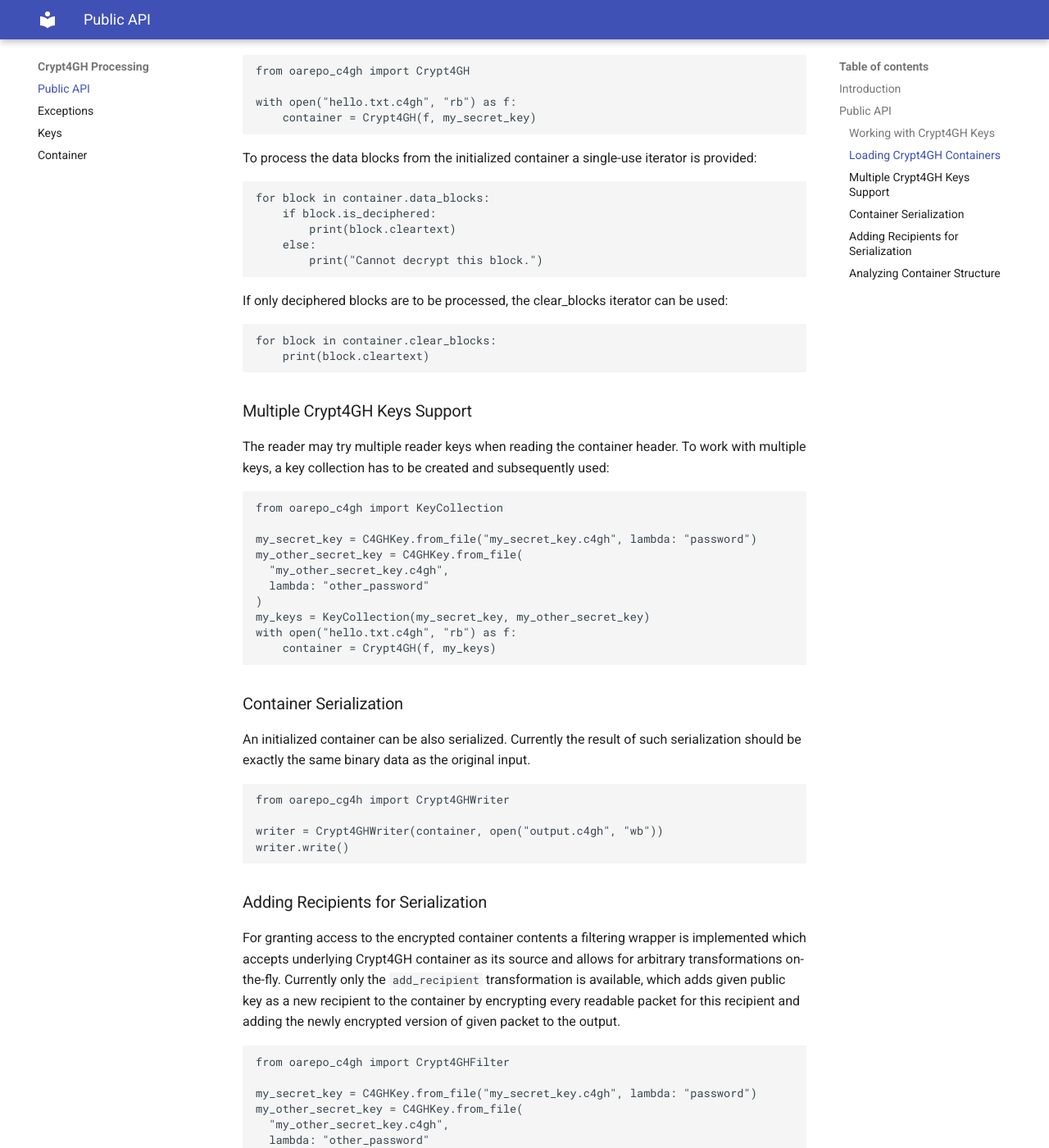
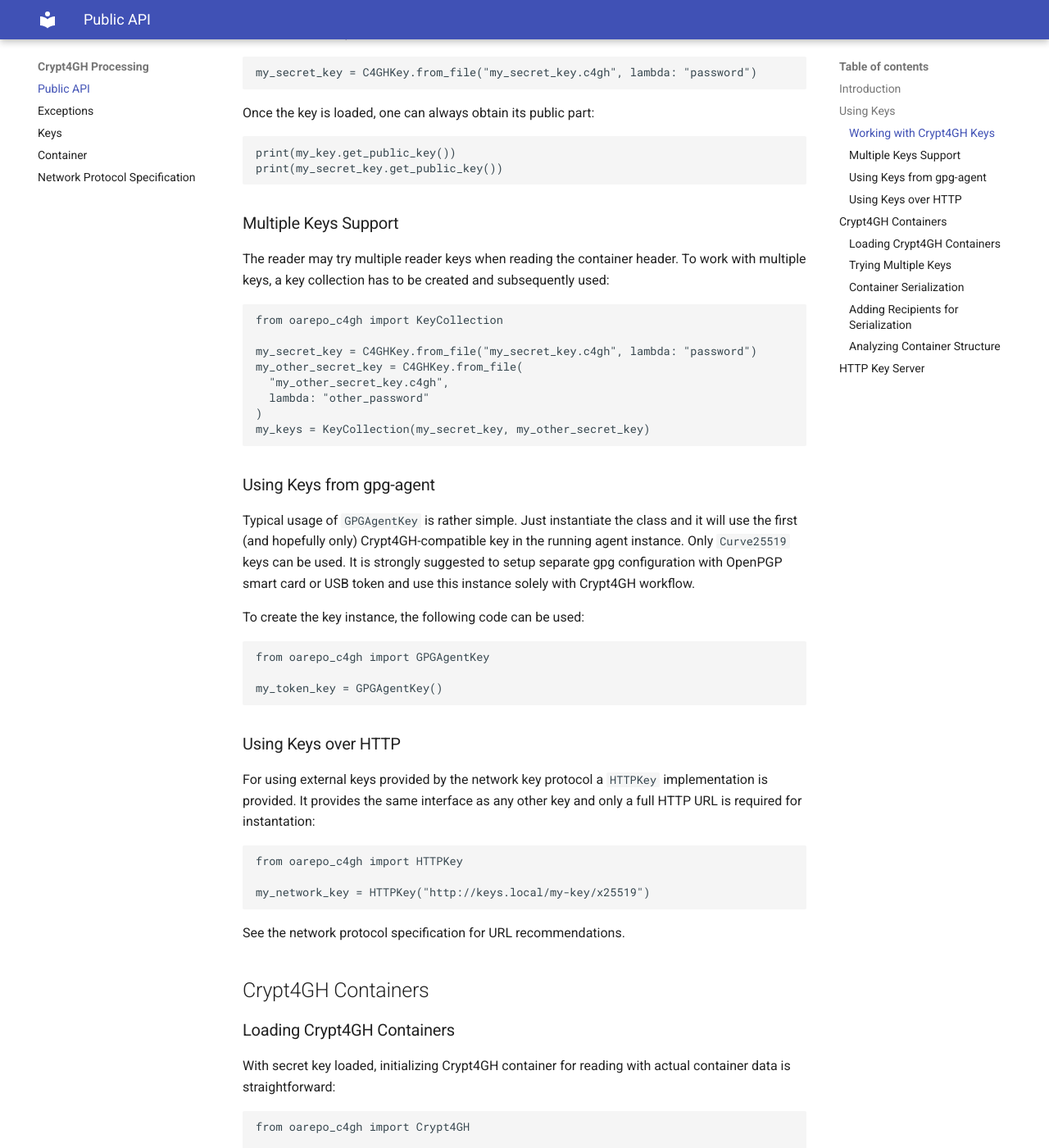
Before and after one commit to oarepo/oarepo-c4gh, an MkDocs documentation site: the page built from docs/index.md, in a window 1280 px wide and 1400 px high, scrolled down 1108 px. Shown: the whole window at 82% size. Built offline with MkDocs 1.6.1 and Material for MkDocs 9.7.7, drawn with Linux system fonts in a browser that asks for light colours; some of the changed text lies outside the part shown.

Commit message:
Network protocol - documentation:
- improve overall documentation structure
- add network protocol specification to documentation index
- write introduction about using keys
- improve multiple key usage documentation
- describe gpg-agent and HTTP external key options
- add example uwsgi server implementation

````diff
--- a/docs/index.md
+++ b/docs/index.md
@@ -16,8 +16,23 @@
 functionality is provided mainly as a means of implementing the
 primary features.
 
-Public API
+Using Keys
 ----------
+
+When reading Crypt4GH containers, a private key is always required. If
+the private key is provided as a local data (file, string, or
+similar), it is in the computer memory and susceptible to usual
+attacks. If the computer is a trusted device and the key in question
+does not have broad access to large data sets, it may be a good choice.
+
+For improving the security of the whole workflow, this library
+provides support for external keys where the private key is not
+physically in the computer memory but an external, trusted device is
+used. Currently there is support for `gpg-agent` external keys - which
+can be ultimately backed by a cryptographic USB token or smart
+card. There is also support for transporting requests over HTTP to
+support sharing a key in a trusted environment. That allows many
+network nodes to use given private key without the ability to copy it.
 
 ### Working with Crypt4GH Keys
 
@@ -45,6 +60,58 @@
 print(my_key.get_public_key())
 print(my_secret_key.get_public_key())
 ```
+
+### Multiple Keys Support
+
+The reader may try multiple reader keys when reading the container
+header. To work with multiple keys, a key collection has to be created
+and subsequently used:
+
+```python
+from oarepo_c4gh import KeyCollection
+
+my_secret_key = C4GHKey.from_file("my_secret_key.c4gh", lambda: "password")
+my_other_secret_key = C4GHKey.from_file(
+  "my_other_secret_key.c4gh",
+  lambda: "other_password"
+)
+my_keys = KeyCollection(my_secret_key, my_other_secret_key)
+```
+
+### Using Keys from gpg-agent
+
+Typical usage of `GPGAgentKey` is rather simple. Just instantiate the
+class and it will use the first (and hopefully only)
+Crypt4GH-compatible key in the running agent instance. Only
+`Curve25519` keys can be used. It is strongly suggested to setup
+separate gpg configuration with OpenPGP smart card or USB token and
+use this instance solely with Crypt4GH workflow.
+
+To create the key instance, the following code can be used:
+
+```python
+from oarepo_c4gh import GPGAgentKey
+
+my_token_key = GPGAgentKey()
+```
+
+### Using Keys over HTTP
+
+For using external keys provided by the network key protocol a
+`HTTPKey` implementation is provided. It provides the same interface
+as any other key and only a full HTTP URL is required for
+instantation:
+
+```python
+from oarepo_c4gh import HTTPKey
+
+my_network_key = HTTPKey("http://keys.local/my-key/x25519")
+```
+
+See the network protocol specification for URL recommendations.
+
+Crypt4GH Containers
+-------------------
 
 ### Loading Crypt4GH Containers
 
@@ -77,24 +144,18 @@
 	print(block.cleartext)
 ```
 
-### Multiple Crypt4GH Keys Support
+### Trying Multiple Keys
 
-The reader may try multiple reader keys when reading the container
-header. To work with multiple keys, a key collection has to be created
-and subsequently used:
+As stated above, the reader may try multiple reader keys when reading
+the container header. A key collection can be directly used in place
+of a single key instance:
 
 ```python
-from oarepo_c4gh import KeyCollection
-
-my_secret_key = C4GHKey.from_file("my_secret_key.c4gh", lambda: "password")
-my_other_secret_key = C4GHKey.from_file(
-  "my_other_secret_key.c4gh",
-  lambda: "other_password"
-)
-my_keys = KeyCollection(my_secret_key, my_other_secret_key)
 with open("hello.txt.c4gh", "rb") as f:
 	container = Crypt4GH(f, my_keys)
 ```
+
+See aforementioned `KeyCollection` introduction.
 
 ### Container Serialization
 
@@ -166,3 +229,27 @@
 used for deciphering given block or `False` if given block was not
 decrypted. Usually the index is `0` but it can be otherwise in certain
 scenarios.
+
+HTTP Key Server
+---------------
+
+The HTTP key client as specified in the network protocol specification
+is provided by this library. Although the server side is provided only
+as an implemented request handler, the actual service can be created
+easily. For example, using `uwsgi` for creating such service may look
+as follows:
+
+```python
+from oarepo_c4gh.key.http_path_key_server import HTTPPathKeyServer
+
+akey = C4GHKey.from_file("alice.c4gh", lambda: "password")
+bkey = GPGAgentKey()
+
+hpks = HTTPPathKeyServer({"alice":akey,"bob":bkey})
+
+def application(env, start_response):
+  hpks.handle_uwsgi_request(env, start_response)
+```
+
+See the documentation of `HTTPPathKeyServer` and the network protocol
+specification for more information.
--- a/mkdocs.yml
+++ b/mkdocs.yml
@@ -6,6 +6,7 @@
   - "Exceptions": exceptions.md
   - "Keys": keys.md
   - "Container": container.md
+  - "Network Protocol Specification": network.md
 plugins:
   - mkdocstrings:
       handlers:
````
Also changed, not shown: other parts of docs/index.md (+4 -2 lines).
